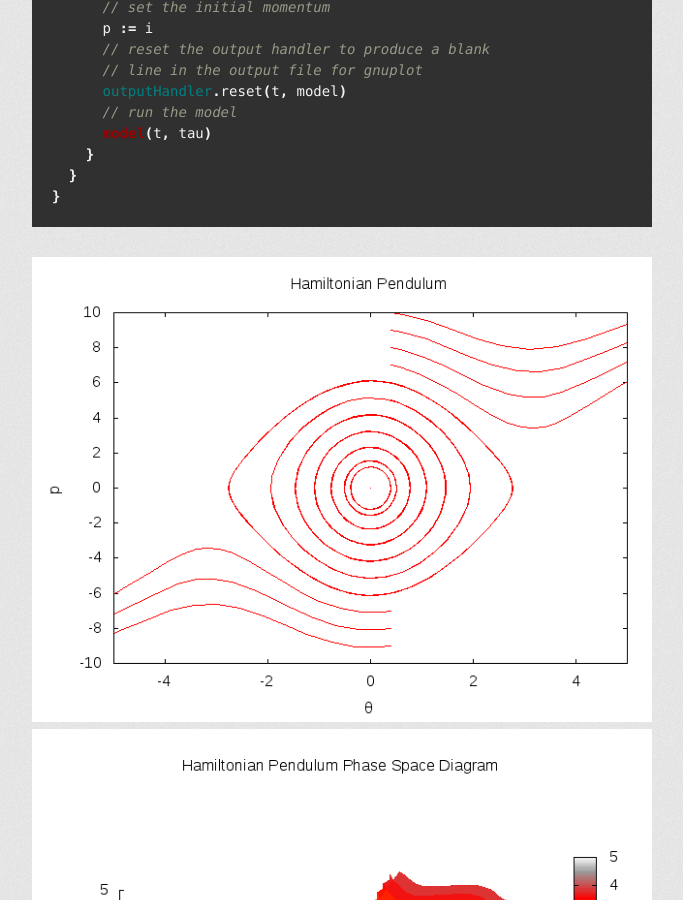
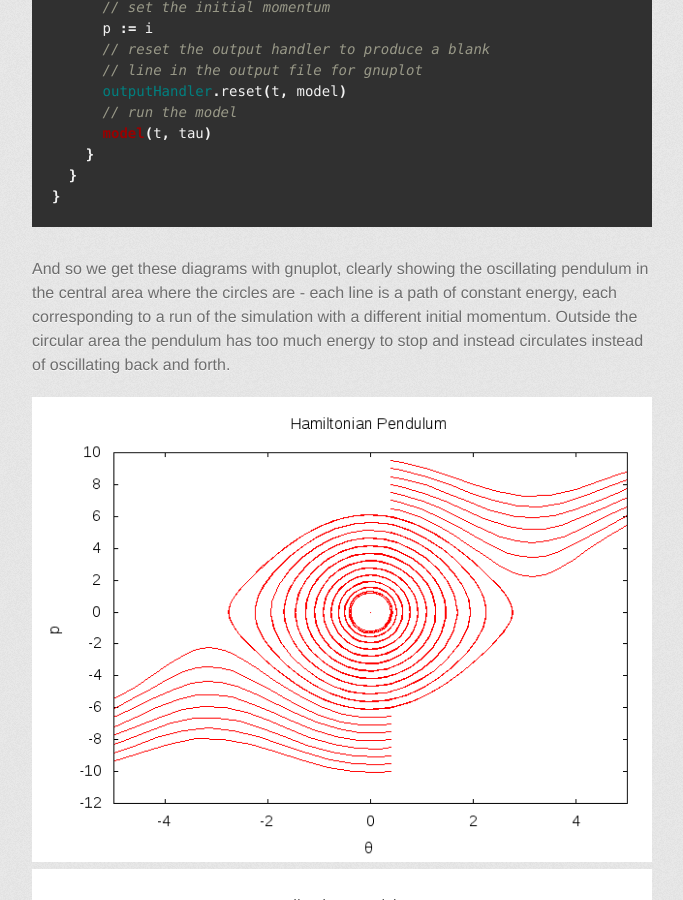
Before and after one commit to edinburgh-rbm/mois-examples, a Jekyll site: the page built from pendulum/index.md, in a window 1280 px wide and 900 px high, scrolled down 1489 px. Shown: the whole window, without its empty margins (298-981 px from the left). Built offline with Jekyll 4.4.1, drawn with Linux system fonts in a browser that asks for light colours; some web fonts are replaced; formulas are drawn with MathJax 3; a script that is not in the unit is left out.

Commit message:
improve hamiltonian example

```diff
--- a/pendulum/index.md
+++ b/pendulum/index.md
@@ -77,5 +77,12 @@ object PendulumModel extends MoisMain("Pendulum Model") {
 }
 {% endhighlight %}
 
+And so we get these diagrams with gnuplot, clearly showing the
+oscillating pendulum in the central area where the circles are - each
+line is a path of constant energy, each corresponding to a run of the
+simulation with a different initial momentum. Outside the circular
+area the pendulum has too much energy to stop and instead circulates
+instead of oscillating back and forth.
+
 ![Phase-space Diagram](pendulum.png)
 ![Phase-space Diagram](pendulum-3d.png)
```
Also changed, not shown: pendulum/pendulum-3d.png, pendulum/pendulum.png.
